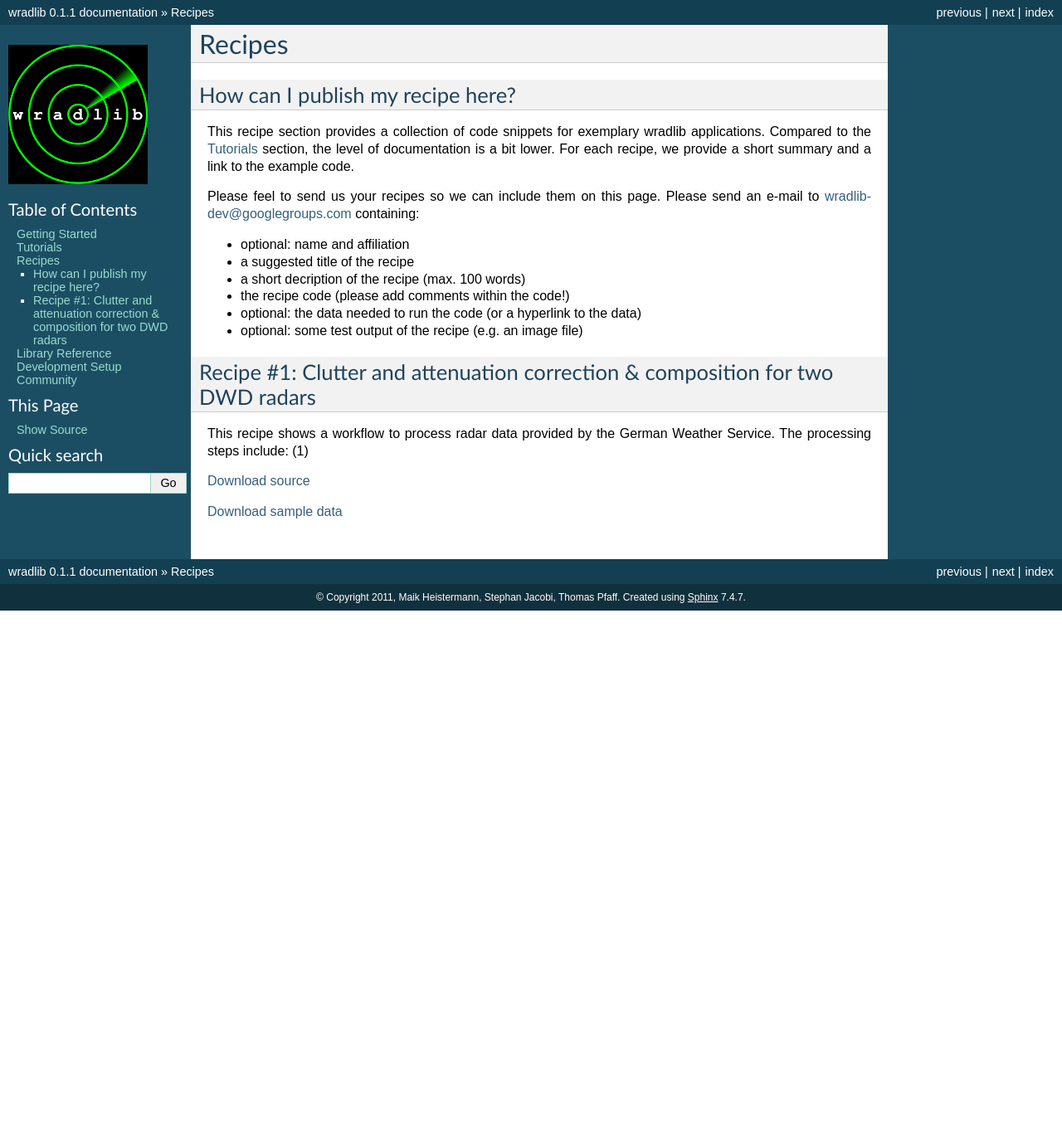
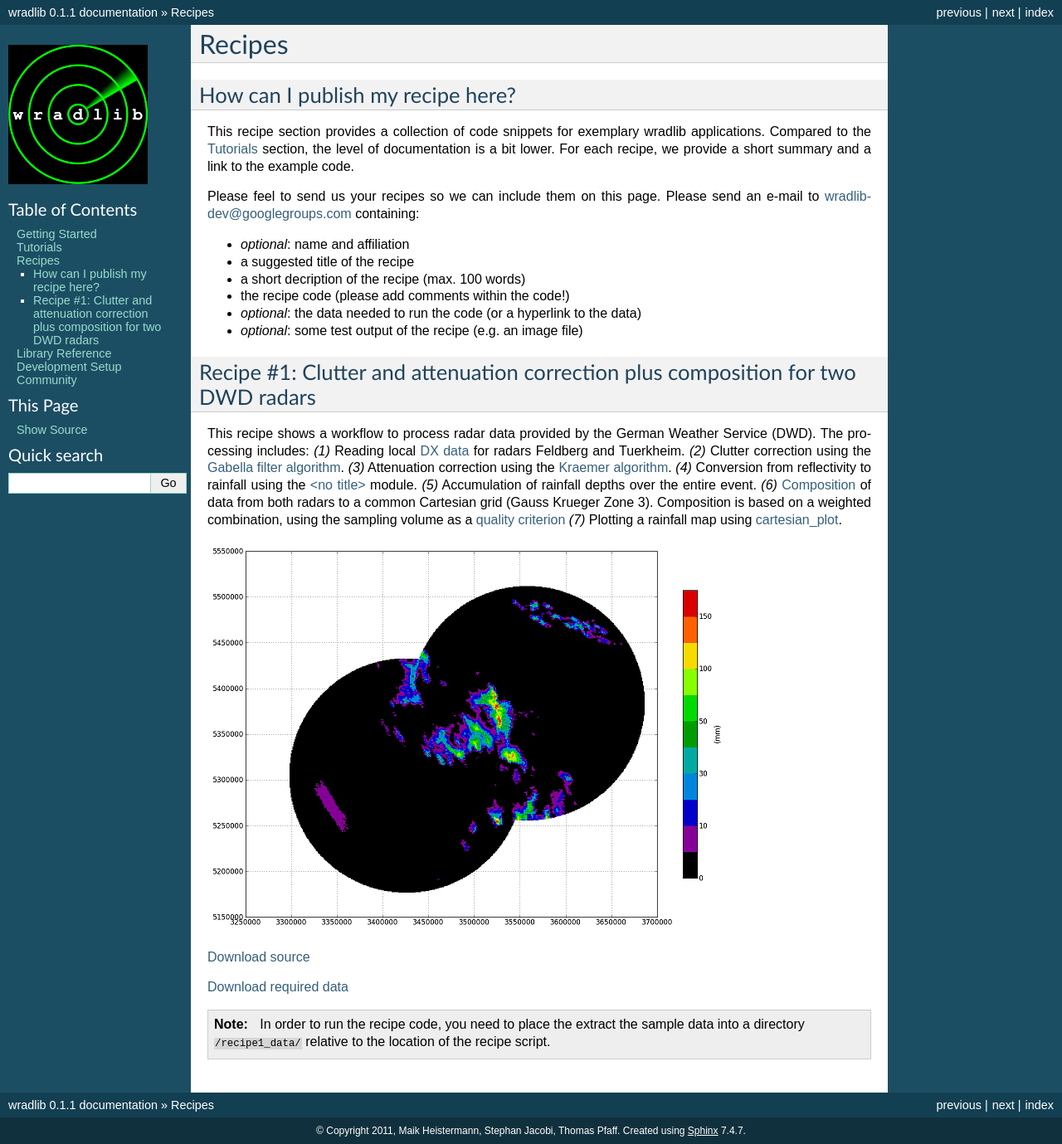
Before and after one commit to wradlib/wradlib-docs, a Sphinx documentation site: the page built from source/recipes.rst, in a window 1280 px wide. Shown: the whole page at 83% size. Built offline with Sphinx 7.4.7, drawn with Linux system fonts in a browser that asks for light colours; formulas are drawn with MathJax 3; before the commit the page ends 900 px from its top, so only the background shows below that.

Commit message:
DOC: edited recipe1 in documentation section "recipes", as well as the underlying source.

```diff
--- a/source/gettingstarted.rst
+++ b/source/gettingstarted.rst
@@ -80,3 +80,5 @@ Community
 ---------
 
 *wradlib* is intended to be a community effort, and community needs communication. The key communication platform for *wradlib* is the  `wradlib-users <https://groups.google.com/forum/?fromgroups=#!forum/wradlib-users>`_ mailing list and forum. Through this forum, you can help to improve wradlib by reporting bugs, proposing enhancements, or by contributing code snippets (in any programming language) and documentation of algorithms. You can also ask other users and developers for help, or use your own knowledge and experience to help other users. We strongly encourage you to `subscribe <https://groups.google.com/group/wradlib-users/subscribe>`_ to this list. Check it out!
+
+Learn more about wradlib as a community effort :doc:`here <community>`!
--- a/source/recipes.rst
+++ b/source/recipes.rst
@@ -16,17 +16,21 @@ Please feel to send us your recipes so we can include them on this page. Please
 
 - the recipe code (please add comments within the code!)
 
-- optional: the data needed to run the code (or a hyperlink to the data)
+- *optional*: the data needed to run the code (or a hyperlink to the data)
 
-- optional: some test output of the recipe (e.g. an image file)
+- *optional*: some test output of the recipe (e.g. an image file)
 
 
 
-Recipe #1: Clutter and attenuation correction & composition for two DWD radars
-------------------------------------------------------------------------------
+Recipe #1: Clutter and attenuation correction plus composition for two DWD radars
+---------------------------------------------------------------------------------
 
-This recipe shows a workflow to process radar data provided by the German Weather Service. The processing steps include: (1)
+This recipe shows a workflow to process radar data provided by the German Weather Service (DWD). The processing includes: *(1)* Reading local :doc:`DX data <tutorial_supported_formats>` for radars Feldberg and Tuerkheim. *(2)* Clutter correction using the :doc:`Gabella filter algorithm <clutter>`. *(3)* Attenuation correction using the :doc:`Kraemer algorithm <atten>`. *(4)* Conversion from reflectivity to rainfall using the :doc:`zr` module. *(5)* Accumulation of rainfall depths over the entire event. *(6)* :doc:`Composition <comp>` of data from both radars to a common Cartesian grid (Gauss Krueger Zone 3). Composition is based on a weighted combination, using the sampling volume as a :doc:`quality criterion <qual>` *(7)* Plotting a rainfall map using :doc:`cartesian_plot <vis>`.
+
+.. image:: images/recipe1_fig1.png
 
 `Download source <http://bitbucket.org/wradlib/wradlib/src/default/examples/recipe1_clutter_attenuation_composition.py>`_
 
-`Download sample data <http://bitbucket.org/wradlib/wradlib/src/default/examples/data/typical_workflow.py>`_
+`Download required data <http://bitbucket.org/wradlib/wradlib/src/default/examples/data/recipe1_data.zip>`_
+
+.. note:: In order to run the recipe code, you need to place the extract the sample data into a directory ``/recipe1_data/`` relative to the location of the recipe script.
```
Also changed, not shown: other parts of source/recipes.rst (+1 -1 lines), source/community.rst (+7 -5 lines), source/images/recipe1_fig1.png (added).
